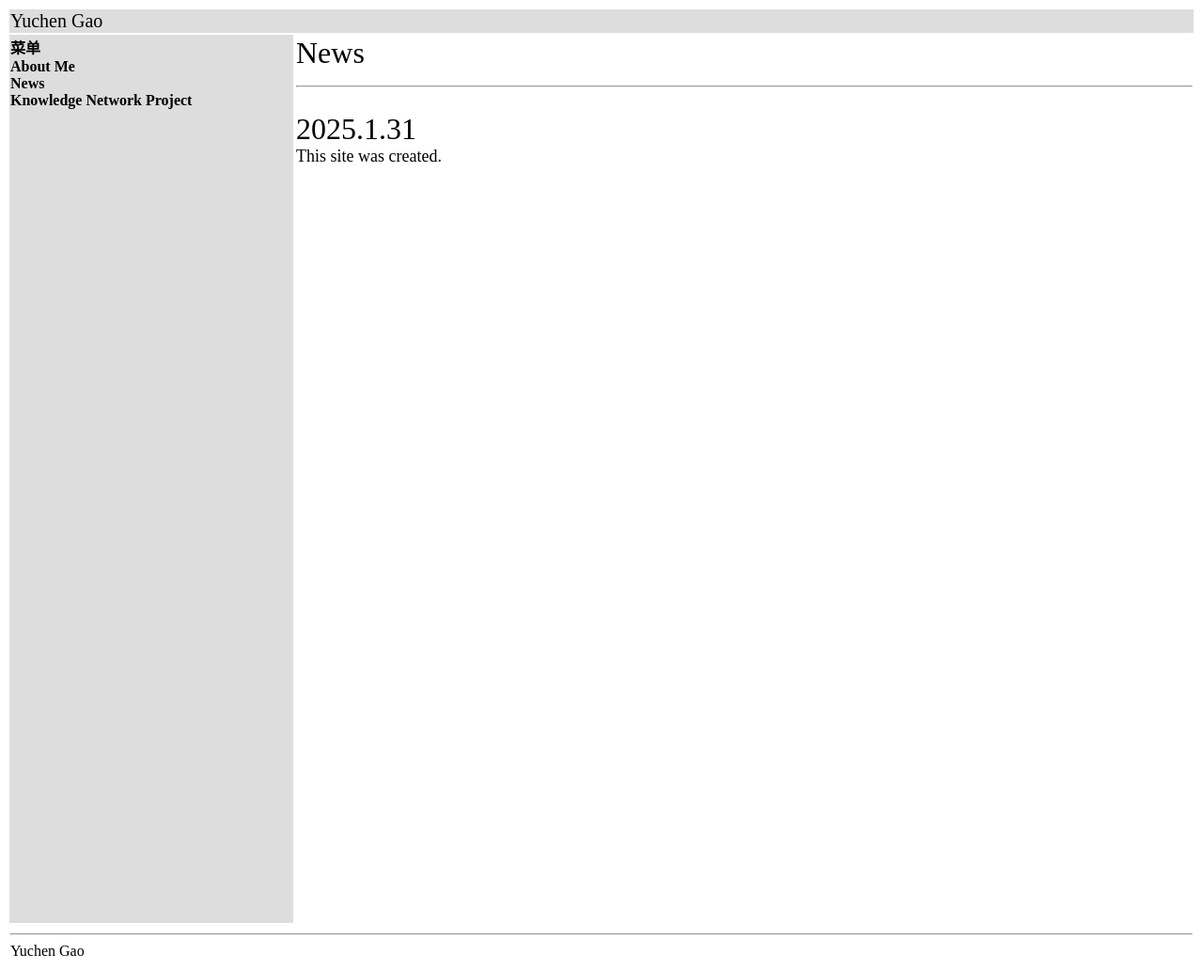
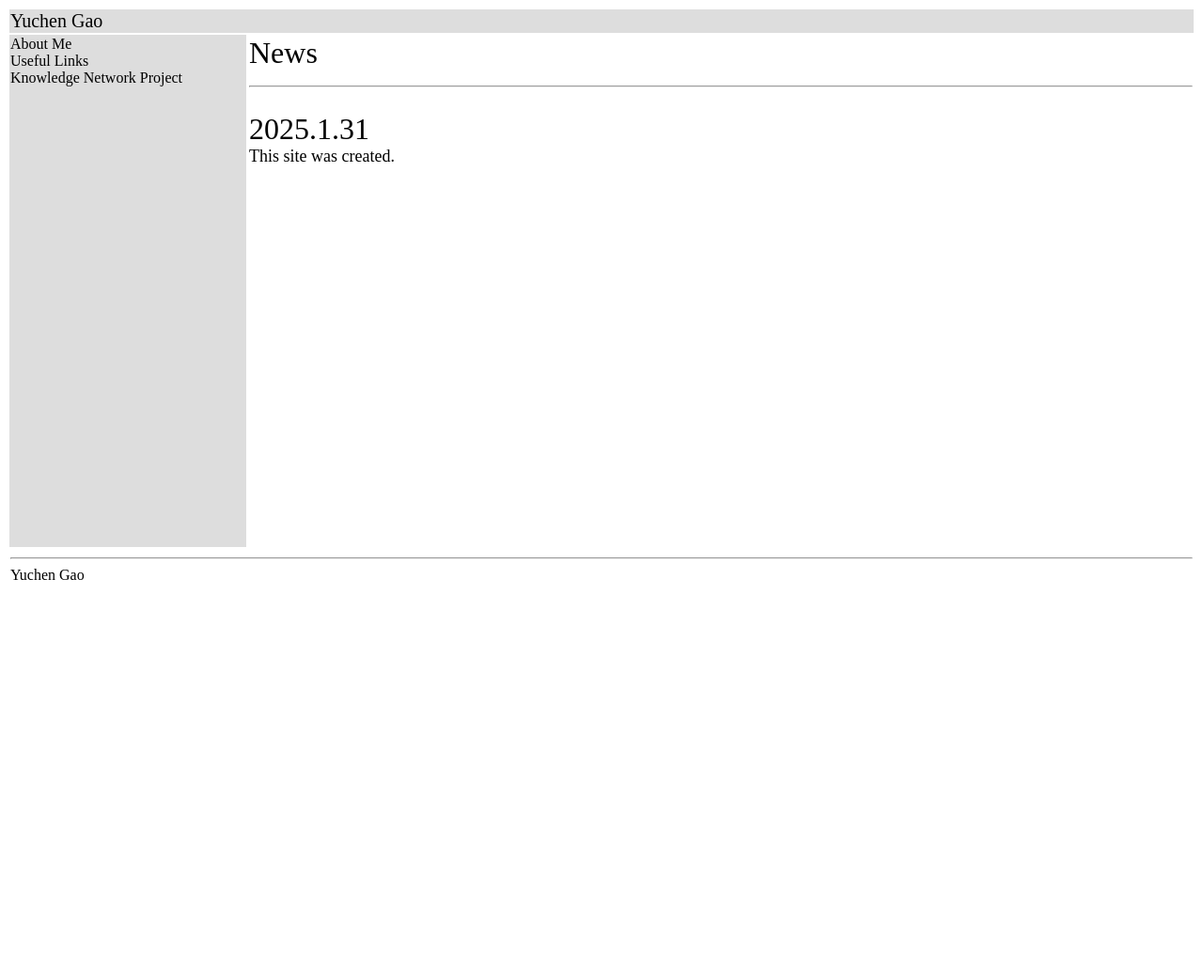
Before and after one commit to GYC1999/GYC1999.github.io, a Jekyll site: the page built from index.html, in a window 1280 px wide. Shown: the whole page at 94% size. Built offline with Jekyll 4.4.1, drawn with Linux system fonts in a browser that asks for light colours; after the commit the page ends 900 px from its top, so only the background shows below that.

Commit message:
Update default.html

```diff
--- a/_layouts/default.html
+++ b/_layouts/default.html
@@ -16,18 +16,17 @@
           </td>
         </tr>
         <tr>
-        <td valign=top rowspan="2" style="background-color:#DDDDDD;width:300px;">
-          <b><font size="3">菜单</font><b><br>
+        <td valign=top rowspan="2" style="background-color:#DDDDDD;width:250px;">
           <a href="About_me.html">About Me</a><br>
-          <a href="About_me.html">News</a><br>
-          <a href="About_me.html">Knowledge Network Project</a><br>
+          <a href="Useful_Links.html">Useful Links</a><br>
+          <a href="Knowledge_Network_Project.html">Knowledge Network Project</a><br>
         </td>
         <td valign=top>
           {{ content }}
         </td>
         </tr>
         <tr>
-          <td style="background-color:#FFFFFF;height:800px">
+          <td style="background-color:#FFFFFF;height:400px">
           </td>
         </tr>
         <tr>
```
